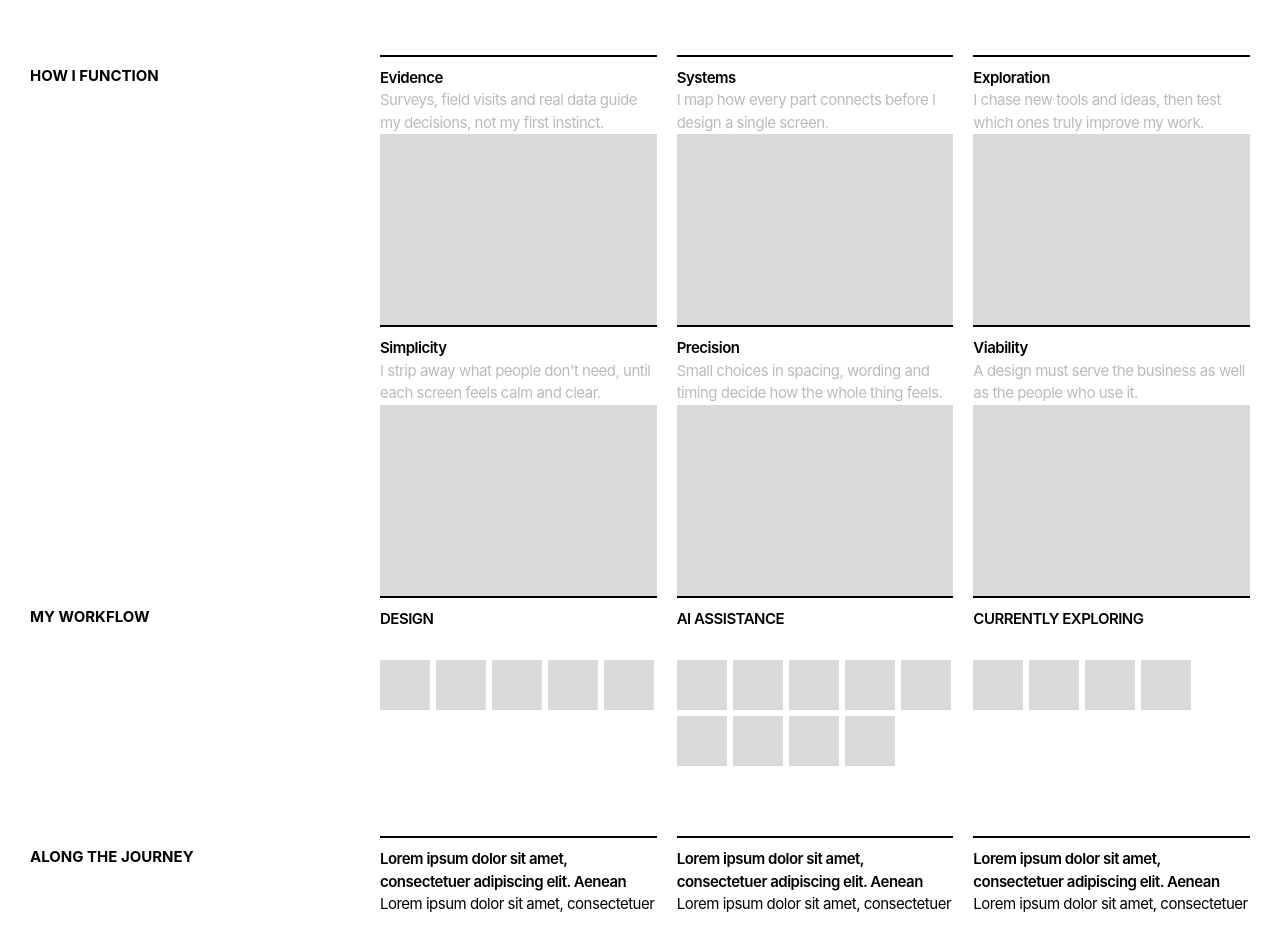
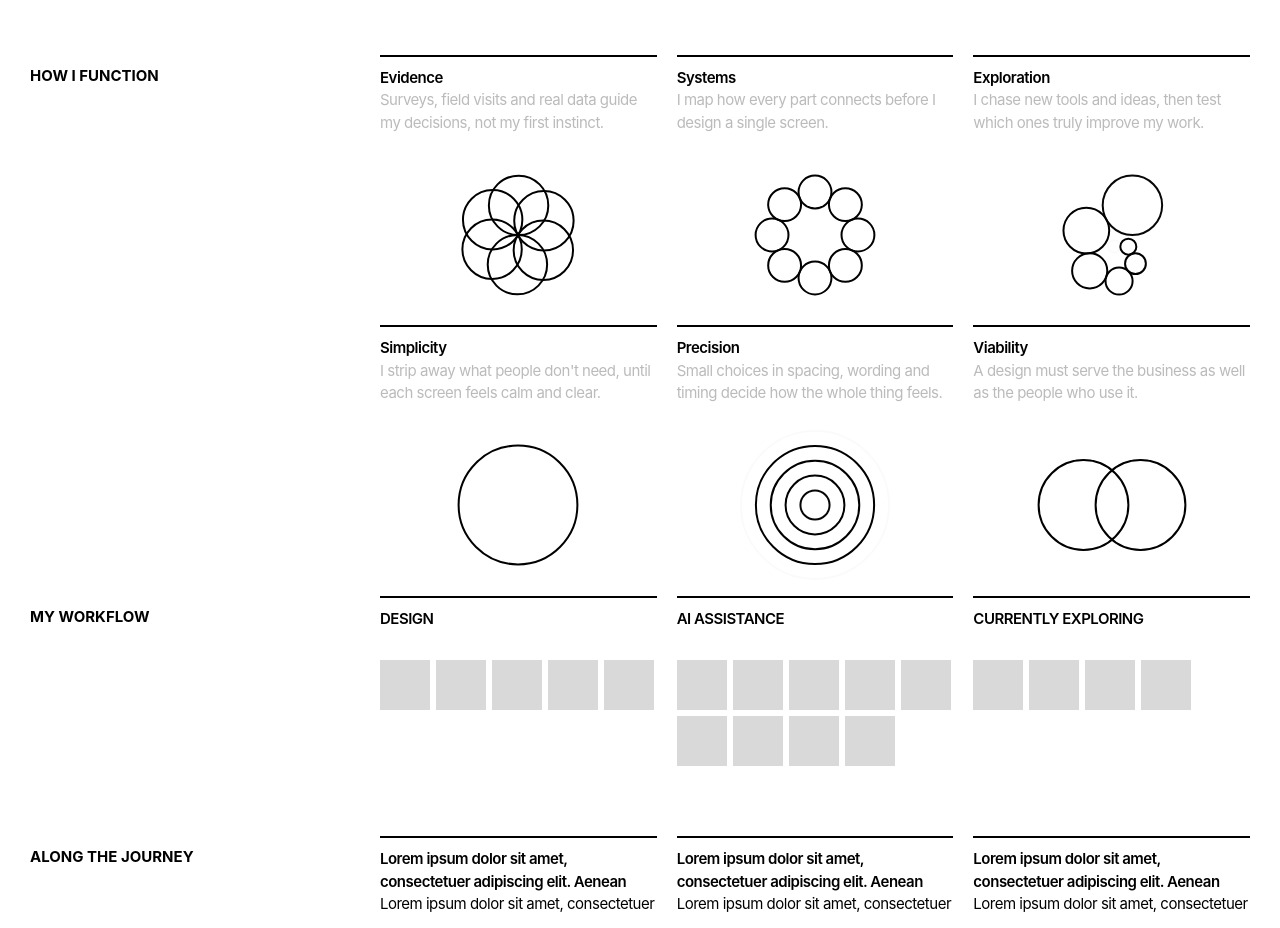
Before and after one commit to sukhman0402/portfolio-website, a Next.js app: page / in a window 1280 px wide. Shown: the part 3640-4568 px from the top of the page. Built offline with nearby package versions, Linux system fonts and the light colour scheme.

Commit message:
Update AboutSection.js

```diff
--- a/src/components/AboutSection.js
+++ b/src/components/AboutSection.js
@@ -4,6 +4,7 @@ import {
   workflowCategories,
   journeyEntries,
 } from "@/lib/aboutData";
+import PrincipleIllustration from "@/components/PrincipleIllustration";
 
 // Landing Page Section 5.0 — About Me / How I Function / My Workflow /
 // Along the Journey (design.md §3, Section 5.0).
@@ -139,11 +140,18 @@ export default function AboutSection() {
                 <p className="font-normal tracking-[-0.5px] text-muted">
                   {p.description}
                 </p>
-                <div
-                  className="mt-4 h-40 w-full bg-tile md:mt-0 md:h-[191px]"
-                  aria-hidden="true"
-                  title="Illustration placeholder — exact reserved space per Figma node 252:1420, no image asset in source yet"
-                />
+                {/* Illustration tile (2026-09-28): same reserved 330x191
+                    space (160px tall on mobile) that used to hold the grey
+                    placeholder, now white per direct instruction, holding
+                    the card's animated illustration. The illustration is
+                    picked by the card title in lower case ("Evidence" ->
+                    "evidence", see src/lib/principleIllustrations.js), so a
+                    renamed card shows an empty white tile until its name is
+                    added there. overflow-hidden keeps fading circles that
+                    drift outward inside the tile. */}
+                <div className="mt-4 flex h-40 w-full items-center justify-center overflow-hidden bg-background md:mt-0 md:h-[191px]">
+                  <PrincipleIllustration name={p.title.toLowerCase()} />
+                </div>
               </div>
             ))}
           </div>
```
